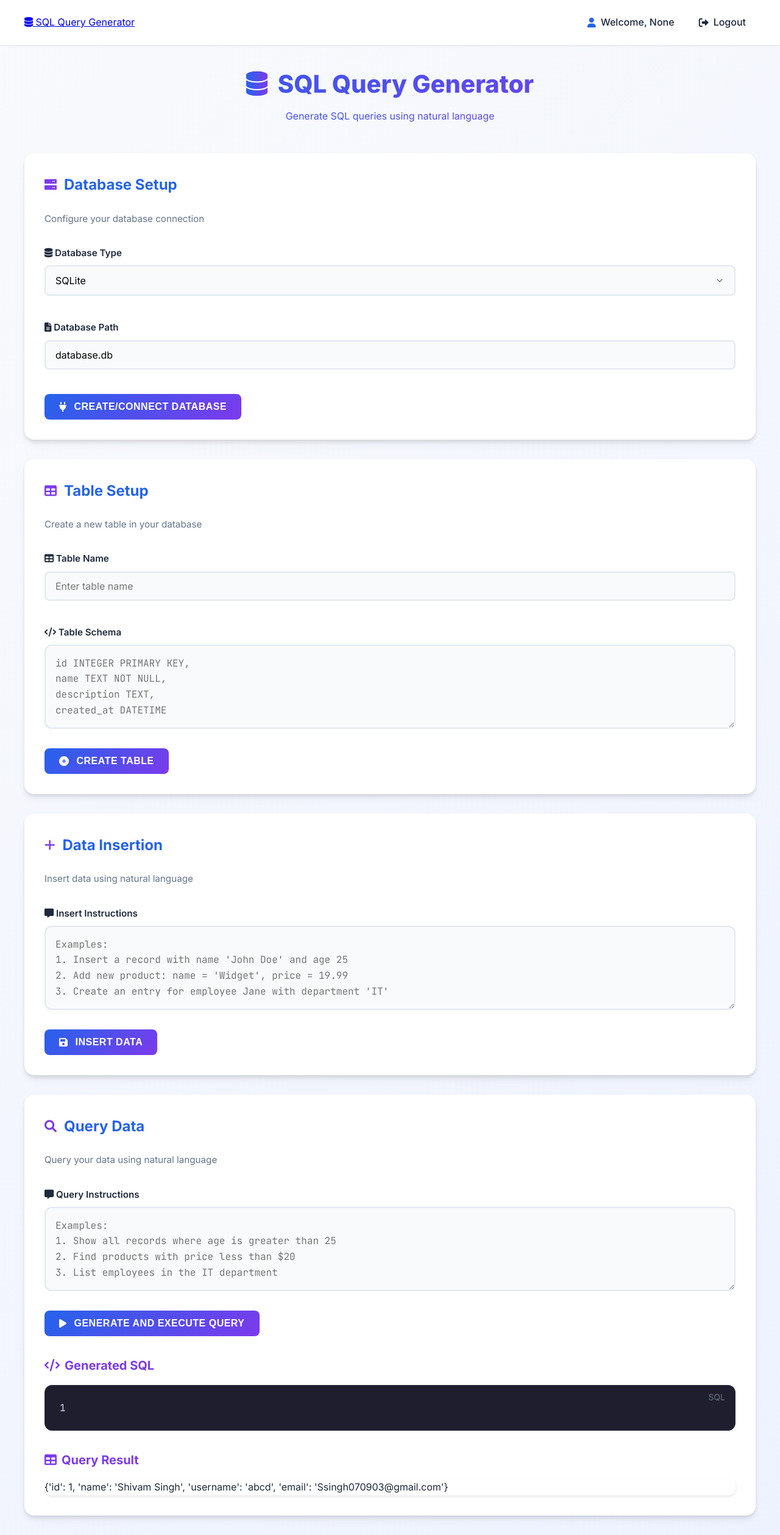
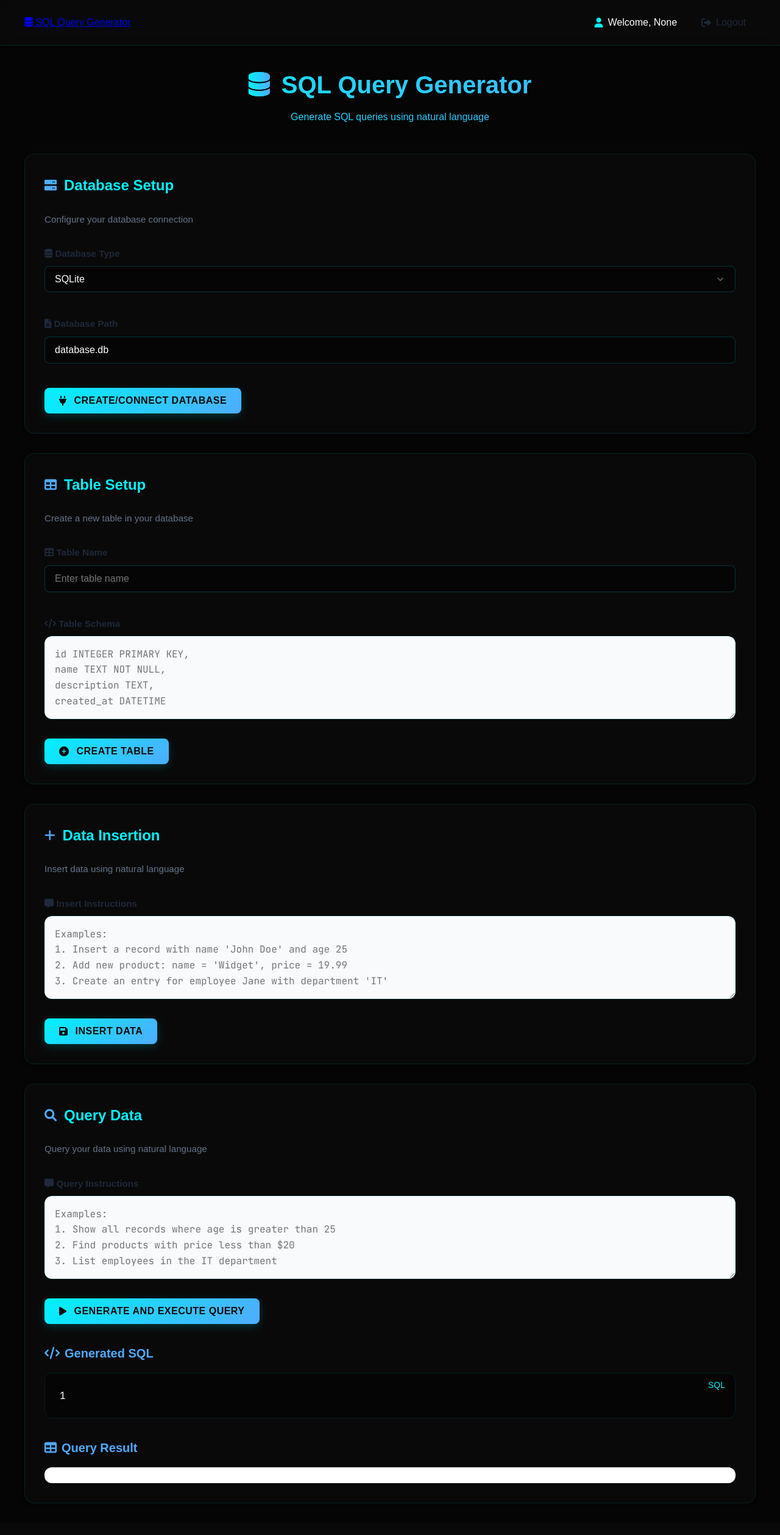
Before and after one commit to shivamsin28/ShiQL-Gen, a Flask app: page /generate_query in a window 1280 px wide. Shown: the whole page at 61% size. After the commit the page ends 2465 px from the top, so only its background shows below. Run offline with Flask 3, Linux system fonts and the light colour scheme; a user stored in the database is signed in; some libraries are stand-ins or nearby versions.

Commit message:
#added changes

```diff
--- a/templates/generate_query.html
+++ b/templates/generate_query.html
@@ -11,9 +11,13 @@
     <meta name="viewport" content="width=device-width, initial-scale=1.0">
     <style>
         :root {
-            --primary-color: #2563eb;
-            --primary-dark: #1d4ed8;
-            --secondary-color: #7c3aed;
+            --primary: #00f2fe;
+            --secondary: #4facfe;
+            --dark: #0a0a0a;
+            --darker: #050505;
+            --light: #ffffff;
+            --accent: #00f2fe;
+            --gradient: linear-gradient(135deg, var(--primary), var(--secondary));
             --background-color: #f8fafc;
             --surface-color: #ffffff;
             --text-color: #1e293b;
@@ -24,13 +28,15 @@
         }
 
         body {
-            font-family: 'Inter', 'Segoe UI', system-ui, -apple-system, sans-serif;
-            background: linear-gradient(135deg, var(--background-color) 0%, #eef2ff 100%);
-            color: var(--text-color);
+            font-family: 'Space Grotesk', sans-serif;
+            background-color: var(--darker);
+            color: var(--light);
             margin: 0;
             padding: 0;
             line-height: 1.6;
             min-height: 100vh;
+            position: relative;
+            overflow-x: hidden;
         }
 
         .container {
@@ -47,7 +53,7 @@
             position: relative;
             padding-bottom: 1rem;
             font-weight: 800;
-            background: linear-gradient(to right, var(--primary-color), var(--secondary-color));
+            background: linear-gradient(to right, var(--primary), var(--secondary));
             -webkit-background-clip: text;
             background-clip: text;
             -webkit-text-fill-color: transparent;
@@ -61,25 +67,23 @@
         }
 
         .section {
-            background: var(--surface-color);
+            background: rgba(10, 10, 10, 0.8);
             padding: 2rem;
             border-radius: 16px;
             margin-bottom: 2rem;
-            box-shadow: 0 4px 6px var(--shadow-color),
-                0 10px 15px -3px rgba(0, 0, 0, 0.05);
+            box-shadow: 0 4px 6px rgba(0, 0, 0, 0.1);
             transition: transform 0.2s ease, box-shadow 0.2s ease;
-            border: 1px solid rgba(255, 255, 255, 0.1);
+            border: 1px solid rgba(0, 242, 254, 0.1);
             backdrop-filter: blur(10px);
         }
 
         .section:hover {
             transform: translateY(-2px);
-            box-shadow: 0 8px 12px var(--shadow-color),
-                0 15px 20px -3px rgba(0, 0, 0, 0.05);
+            box-shadow: 0 8px 12px rgba(0, 242, 254, 0.1);
         }
 
         .section h2 {
-            color: var(--primary-color);
+            color: var(--primary);
             margin-top: 0;
             margin-bottom: 1.5rem;
             font-size: 1.5rem;
@@ -91,7 +95,7 @@
 
         .section h2 i {
             font-size: 1.25rem;
-            color: var(--secondary-color);
+            color: var(--secondary);
         }
 
         .section-header {
@@ -130,13 +134,14 @@
             width: 100%;
             padding: 0.75rem 1rem;
             margin-bottom: 1rem;
-            border: 2px solid var(--border-color);
+            border: 1px solid rgba(0, 242, 254, 0.2);
             border-radius: 8px;
             box-sizing: border-box;
             font-family: inherit;
             font-size: 1rem;
             transition: all 0.3s ease;
-            background-color: #f8fafc;
+            background-color: rgba(5, 5, 5, 0.8);
+            color: var(--light);
         }
 
         input[type="text"]:focus,
@@ -144,9 +149,10 @@
         select:focus,
         textarea:focus {
             outline: none;
-            border-color: var(--primary-color);
-            box-shadow: 0 0 0 3px rgba(37, 99, 235, 0.1);
-            background-color: #ffffff;
+            border-color: var(--primary);
+            box-shadow: 0 0 0 3px rgba(0, 242, 254, 0.1);
+            background-color: rgba(5, 5, 5, 0.9);
+            transform: translateY(-2px);
         }
 
         textarea {
@@ -184,12 +190,12 @@
         }
 
         .toggle-password:hover {
-            color: var(--primary-color);
+            color: var(--primary);
         }
 
         button {
-            background: linear-gradient(135deg, var(--primary-color), var(--secondary-color));
-            color: white;
+            background: linear-gradient(45deg, var(--primary), var(--secondary));
+            color: var(--dark);
             border: none;
             padding: 0.75rem 1.5rem;
             font-size: 1rem;
@@ -205,27 +211,27 @@
             letter-spacing: 0.5px;
             position: relative;
             overflow: hidden;
+            box-shadow: 0 4px 15px rgba(0, 242, 254, 0.2);
         }
 
         button::before {
             content: '';
             position: absolute;
             top: 0;
-            left: 0;
+            left: -100%;
             width: 100%;
             height: 100%;
-            background: linear-gradient(rgba(255, 255, 255, 0.2), transparent);
-            transition: transform 0.3s ease;
-            transform: translateY(-100%);
+            background: linear-gradient(90deg, transparent, rgba(255, 255, 255, 0.2), transparent);
+            transition: all 0.5s ease;
         }
 
         button:hover::before {
-            transform: translateY(0);
+            left: 100%;
         }
 
         button:hover {
-            transform: translateY(-2px);
-            box-shadow: 0 4px 12px rgba(37, 99, 235, 0.2);
+            transform: translateY(-3px);
+            box-shadow: 0 6px 20px rgba(0, 242, 254, 0.4);
         }
 
         button:active {
@@ -233,7 +239,7 @@
         }
 
         .primary-button {
-            background: linear-gradient(135deg, var(--primary-color), var(--secondary-color));
+            background: linear-gradient(135deg, var(--primary), var(--secondary));
         }
 
         .alert {
@@ -278,15 +284,15 @@
         }
 
         .sql-code {
-            background-color: #1e1e2e;
-            color: #cdd6f4;
+            background-color: rgba(5, 5, 5, 0.8);
+            color: var(--light);
             padding: 1.5rem;
             border-radius: 12px;
             font-family: 'JetBrains Mono', 'Fira Code', monospace;
             white-space: pre-wrap;
             margin: 1rem 0;
             overflow-x: auto;
-            border: 1px solid #313244;
+            border: 1px solid rgba(0, 242, 254, 0.1);
             position: relative;
         }
 
@@ -295,29 +301,29 @@
             position: absolute;
             top: 0.5rem;
             right: 1rem;
-            color: #6c7086;
+            color: var(--primary);
             font-size: 0.875rem;
-            font-family: 'Inter', sans-serif;
+            font-family: 'Space Grotesk', sans-serif;
         }
 
         .sql-code .keyword {
-            color: #ff79c6;
+            color: var(--primary);
         }
 
         .sql-code .string {
-            color: #50fa7b;
+            color: var(--secondary);
         }
 
         .sql-code .number {
-            color: #bd93f9;
+            color: var(--accent);
         }
 
         .sql-code .operator {
-            color: #ff79c6;
+            color: var(--primary);
         }
 
         .sql-code .comment {
-            color: #6272a4;
+            color: rgba(255, 255, 255, 0.5);
         }
 
         .code-editor {
@@ -350,7 +356,7 @@
         }
 
         .result-section h3 {
-            color: var(--secondary-color);
+            color: var(--secondary);
             margin-bottom: 1rem;
             font-size: 1.25rem;
             display: flex;
@@ -383,7 +389,7 @@
         th {
             background: linear-gradient(to right, #f8fafc, #ffffff);
             font-weight: 600;
-            color: var(--primary-color);
+            color: var(--primary);
             text-transform: uppercase;
             font-size: 0.85rem;
             letter-spacing: 0.05em;
@@ -522,7 +528,7 @@
             gap: 0.5rem;
             font-size: 1.5rem;
             font-weight: 700;
-            color: var(--primary-color);
+            color: var(--primary);
             text-decoration: none;
             margin-bottom: 1.5rem;
         }
@@ -549,7 +555,7 @@
         }
 
         .auth-form .form-control label i {
-            color: var(--primary-color);
+            color: var(--primary);
         }
 
         .auth-button {
@@ -564,7 +570,7 @@
         }
 
         .auth-links a {
-            color: var(--primary-color);
+            color: var(--primary);
             text-decoration: none;
             font-weight: 500;
         }
@@ -575,12 +581,14 @@
 
         /* App navigation styles */
         .app-nav {
-            background: white;
+            background: rgba(10, 10, 10, 0.8);
             box-shadow: 0 1px 3px rgba(0, 0, 0, 0.1);
             padding: 1rem;
             position: sticky;
             top: 0;
             z-index: 100;
+            backdrop-filter: blur(10px);
+            border-bottom: 1px solid rgba(0, 242, 254, 0.1);
         }
 
         .nav-content {
@@ -596,13 +604,13 @@
             display: flex;
             align-items: center;
             gap: 0.5rem;
-            color: var(--text-color);
+            color: var(--light);
             font-weight: 500;
             margin-right: 1.5rem;
         }
 
         .welcome-text i {
-            color: var(--primary-color);
+            color: var(--primary);
         }
 
         .app-nav .nav-links {
@@ -624,7 +632,7 @@
 
         .app-nav .nav-link:hover {
             background: var(--background-color);
-            color: var(--primary-color);
+            color: var(--primary);
         }
 
         @media (max-width: 768px) {
```
Also changed, not shown: instance/users.db, 2 other files.
